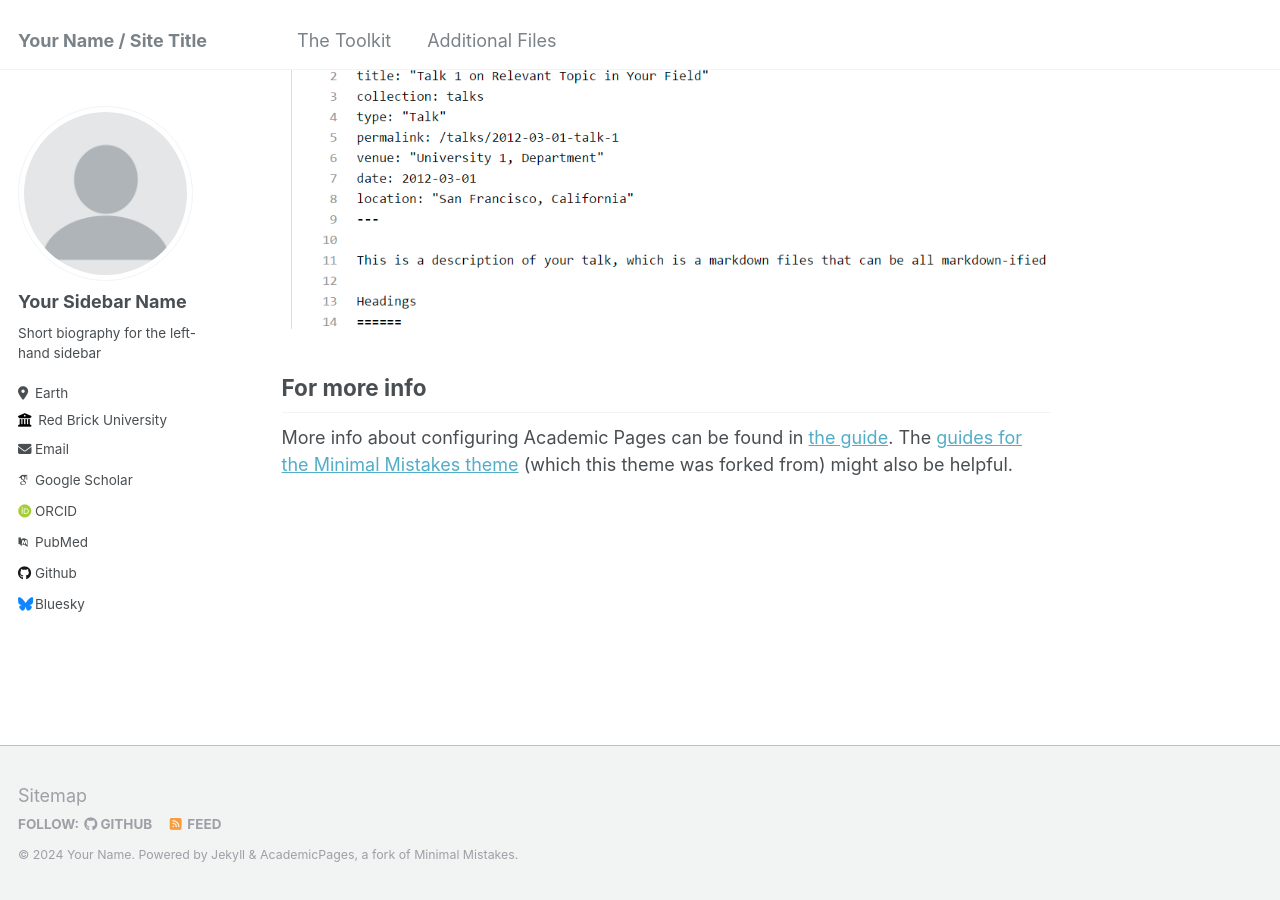
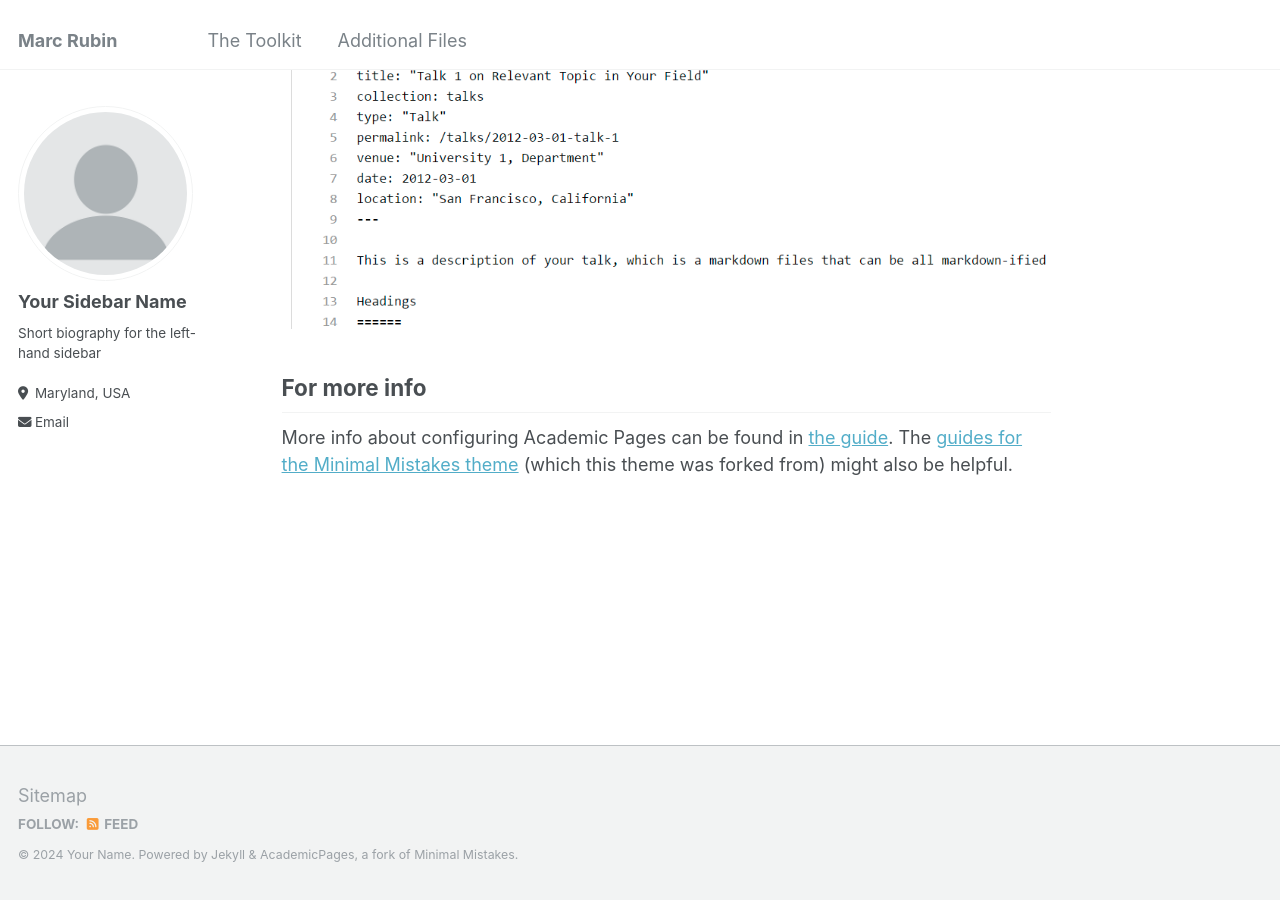
Before and after one commit to jrubinpython/mrubin_toolkit, a Jekyll site: the page built from _pages/about.md, in a window 1280 px wide and 900 px high, scrolled down 2660 px. Built offline with Jekyll 4.4.1, drawn with Linux system fonts in a browser that asks for light colours; some web fonts are replaced.

Commit message:
Shorten _config.yml

```diff
--- a/_config.yml
+++ b/_config.yml
@@ -8,7 +8,7 @@
 
 # Basic Site Settings
 locale                   : "en-US"
-title                    : "Your Name / Site Title"
+title                    : "Marc Rubin"
 title_separator          : "-"
 name                     : &name "Your Name"
 description              : &description "personal description"
@@ -25,53 +25,53 @@ author:
   name             : "Your Sidebar Name"
   pronouns         : # example: "she/her"
   bio              : "Short biography for the left-hand sidebar"
-  location         : "Earth"
-  employer         : "Red Brick University"
+  location         : "Maryland, USA"
+  # employer         : "Red Brick University"
   uri              : # URL
   email            : "none@example.org"
 
-  # Academic websites
-  arxiv            : # URL - Update with the correct link to your profile
-  googlescholar    : "https://scholar.google.com/citations?user=PS_CX0AAAAAJ"
-  impactstory      : # URL
-  orcid            : "http://orcid.org/yourorcidurl"
-  semantic         : # URL
-  pubmed           : "https://www.ncbi.nlm.nih.gov/pubmed/?term=john+snow"
-  researchgate     : # URL
+  # # Academic websites
+  # arxiv            : # URL - Update with the correct link to your profile
+  # googlescholar    : "https://scholar.google.com/citations?user=PS_CX0AAAAAJ"
+  # impactstory      : # URL
+  # orcid            : "http://orcid.org/yourorcidurl"
+  # semantic         : # URL
+  # pubmed           : "https://www.ncbi.nlm.nih.gov/pubmed/?term=john+snow"
+  # researchgate     : # URL
 
-  # Repositories and software development
-  bitbucket        : # Username - Update with your username on the site
-  codepen          : # Username
-  dribbble         : # Username
-  github           : "academicpages"
-  kaggle           : # Username
-  stackoverflow    : # User number or user number and name (i.e., use "1" or "1/jeff-atwood")
+  # # Repositories and software development
+  # bitbucket        : # Username - Update with your username on the site
+  # codepen          : # Username
+  # dribbble         : # Username
+  # github           : "academicpages"
+  # kaggle           : # Username
+  # stackoverflow    : # User number or user number and name (i.e., use "1" or "1/jeff-atwood")
 
-  # Social media
-  bluesky          : "bsky.app" # Replace this with you Bluesky username
-  facebook         : # Username
-  flickr           : # Username
-  foursquare       : # Username
-  goodreads        : # Username
-  google_plus      : # Username
-  keybase          : # Username
-  instagram        : # Username
-  lastfm           : # Username
-  linkedin         : # Username
-  mastodon         : # URL
-  medium           : # URL
-  pinterest        : # Username
-  soundcloud       : # Username
-  steam            : # Username
-  telegram         : # URL
-  tumblr           : # Username
-  twitter          : # Username for X / Twitter
-  vine             : # Username
-  weibo            : # Username
-  wikipedia        : # Username
-  xing             : # Username
-  youtube          : # Username
-  zhihu            : # URL
+  # # Social media
+  # bluesky          : "bsky.app" # Replace this with you Bluesky username
+  # facebook         : # Username
+  # flickr           : # Username
+  # foursquare       : # Username
+  # goodreads        : # Username
+  # google_plus      : # Username
+  # keybase          : # Username
+  # instagram        : # Username
+  # lastfm           : # Username
+  # linkedin         : # Username
+  # mastodon         : # URL
+  # medium           : # URL
+  # pinterest        : # Username
+  # soundcloud       : # Username
+  # steam            : # Username
+  # telegram         : # URL
+  # tumblr           : # Username
+  # twitter          : # Username for X / Twitter
+  # vine             : # Username
+  # weibo            : # Username
+  # wikipedia        : # Username
+  # xing             : # Username
+  # youtube          : # Username
+  # zhihu            : # URL
 
 
 # Site Settings
```
